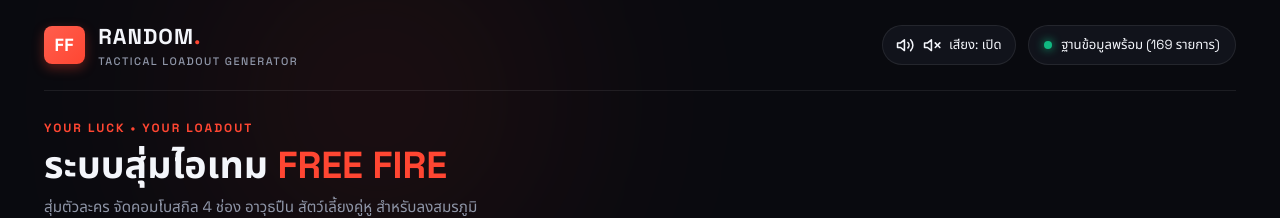
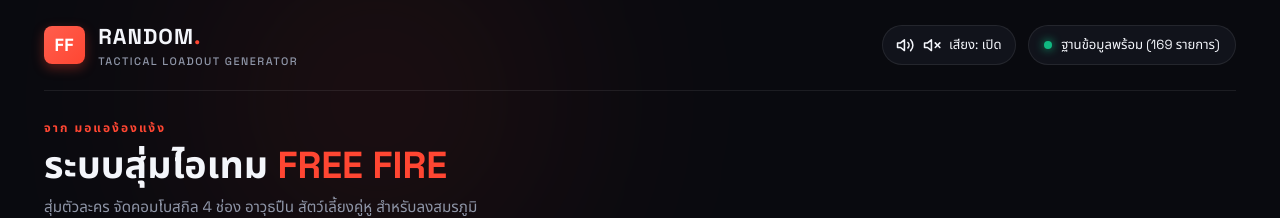
Before and after one commit to JuthathipMae/ff-randomizer-local, a plain HTML site: page index.html in a window 1280 px wide. Shown: the top 218 px of the page. Drawn offline with Linux system fonts and the light colour scheme.

Commit message:
update eyebrow text

```diff
--- a/index.html
+++ b/index.html
@@ -55,7 +55,7 @@
     <!-- Hero Header -->
     <section class="hero-section">
       <div class="hero-copy">
-        <p class="eyebrow">YOUR LUCK • YOUR LOADOUT</p>
+        <p class="eyebrow">จาก มอแอง้องแง้ง</p>
         <h1>ระบบสุ่มไอเทม <span>FREE FIRE</span></h1>
         <p class="hero-desc">
           สุ่มตัวละคร จัดคอมโบสกิล 4 ช่อง อาวุธปืน สัตว์เลี้ยงคู่หู สำหรับลงสมรภูมิ
```
